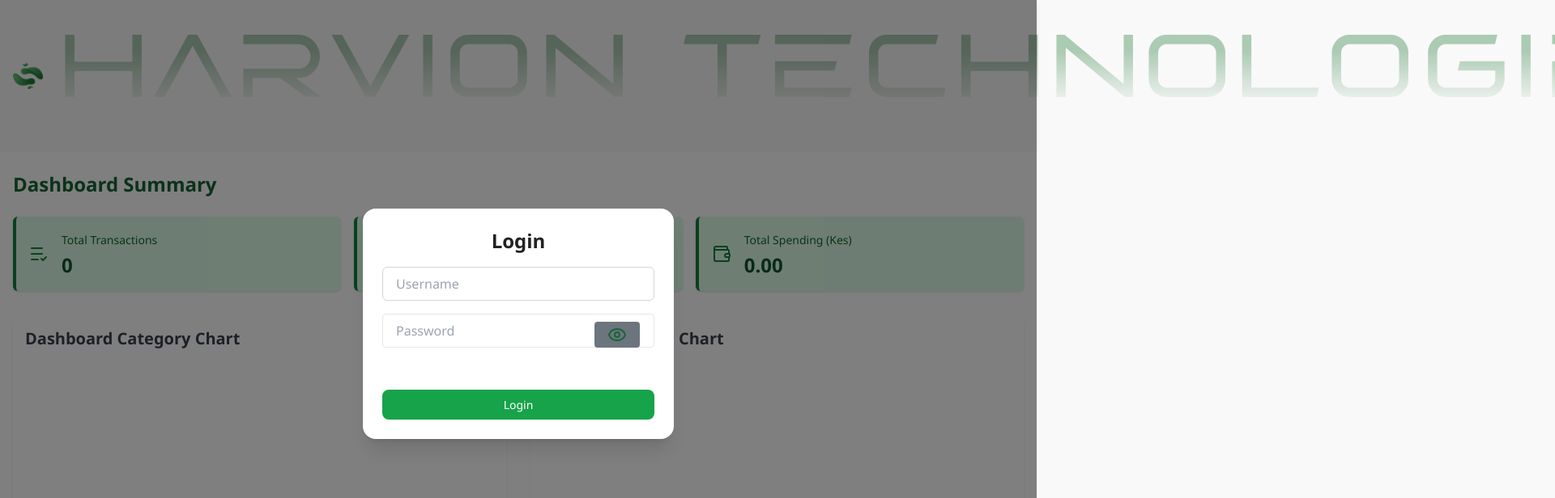
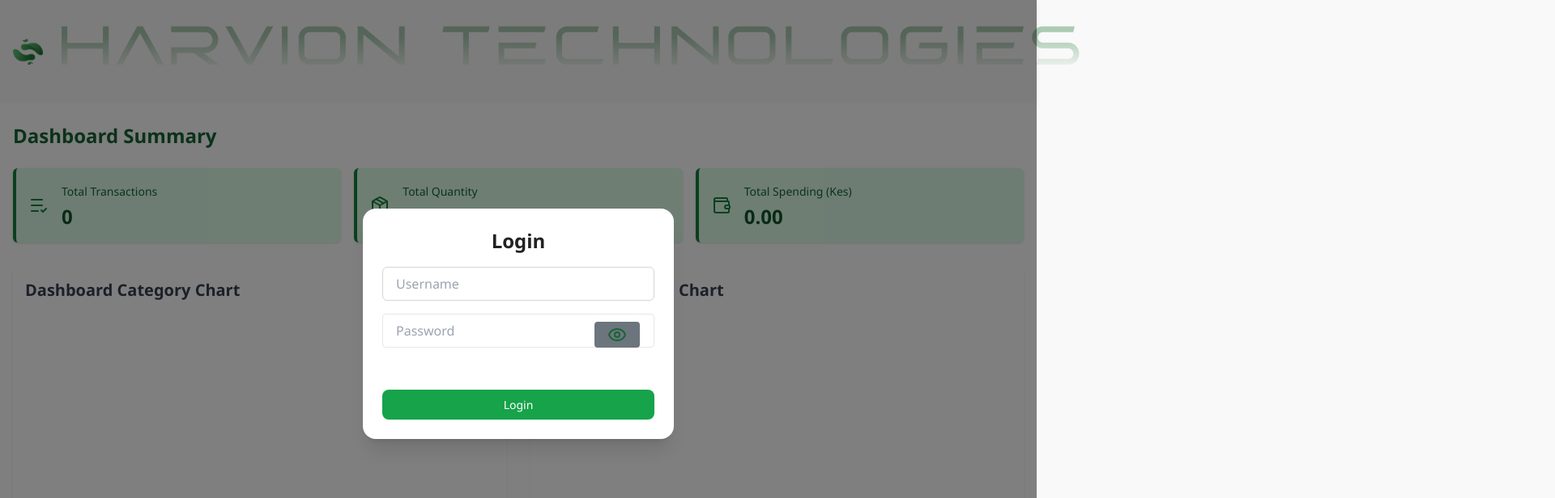
Before and after one commit to malcomkamau/finance-tracker, a website: page index.html in a window 1280 px wide. Shown: the top 616 px of the page at 81% size, 1920 px wide, since content can reach past the window. Drawn offline with nearby package versions, Linux system fonts and the light colour scheme; no server answers.

Commit message:
Changing fonts

```diff
--- a/style.css
+++ b/style.css
@@ -26,7 +26,7 @@
 }
 
 .title {
-	font-size: 6.5rem;
+	font-size: 4rem;
 	font-weight: 900;
 	font-family: 'Fauna', sans-serif;
 	text-transform: uppercase;
```
